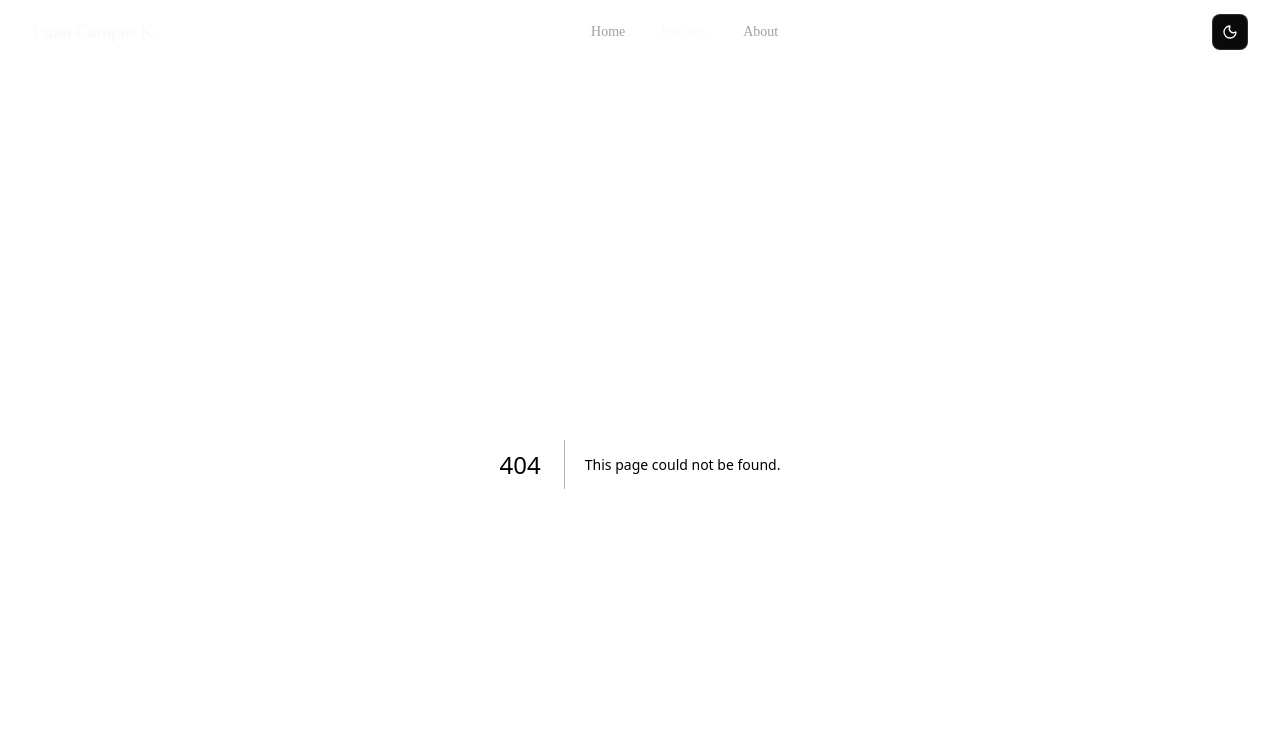
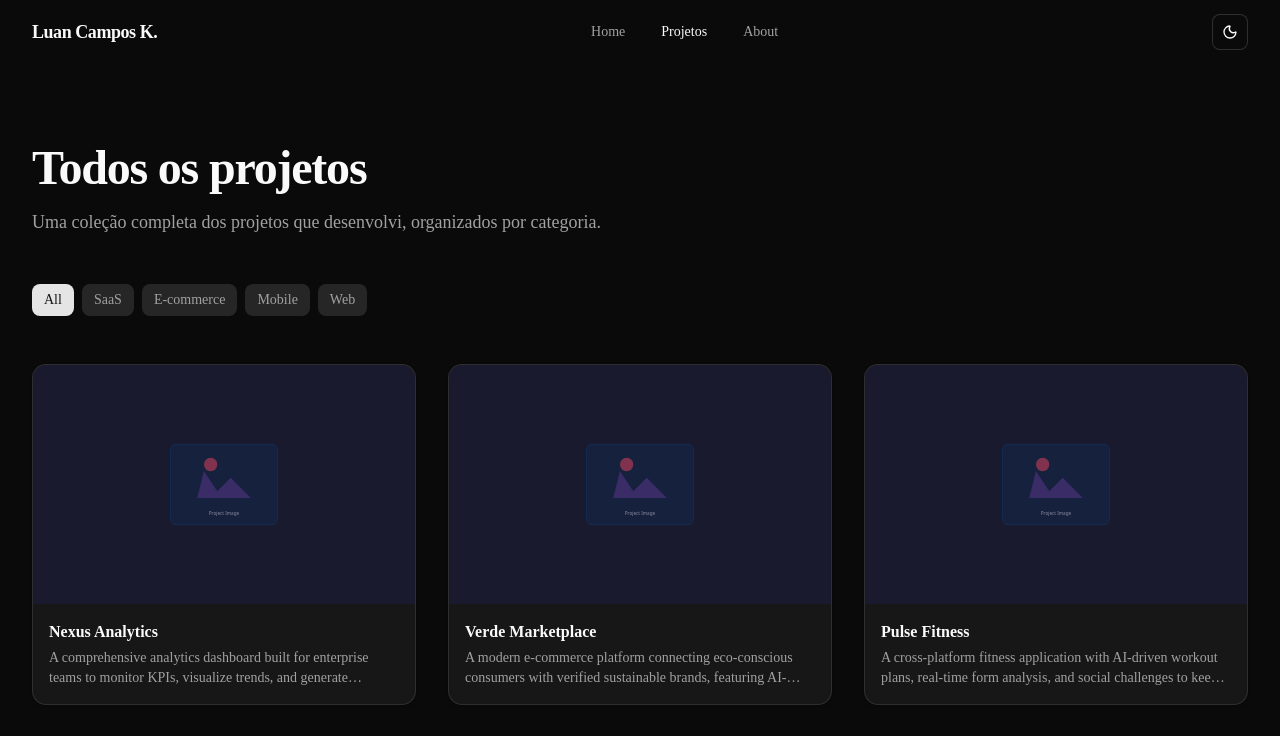
Before and after one commit to luancamposck/portfolio, a Next.js app: page /projects in a window 1280 px wide. Before the commit this address had no page. Shown: the top 736 px of the page. Built offline with nearby package versions, Linux system fonts and the light colour scheme.

Commit message:
feat: US-022 - Projects listing page with filters

```diff
--- /dev/null
+++ b/src/app/projects/page.tsx
@@ -0,0 +1,26 @@
+import type { Metadata } from "next"
+import { TextReveal } from "@/shared/components/creative/text-reveal"
+import { SectionWrapper } from "@/shared/components/layout/section-wrapper"
+import { ProjectsListing } from "@/shared/components/sections/projects/projects-listing"
+
+export const metadata: Metadata = {
+	title: "Projetos",
+	description: "Explore meu portfólio de projetos — aplicações web, SaaS, e-commerce e mobile desenvolvidas com tecnologias modernas."
+}
+
+export default function ProjectsPage() {
+	return (
+		<SectionWrapper className="py-20">
+			<div className="mx-auto max-w-7xl px-4 sm:px-6 lg:px-8">
+				<h1 className="text-4xl font-bold tracking-tight sm:text-5xl">
+					<TextReveal text="Todos os projetos" />
+				</h1>
+				<p className="mt-4 max-w-2xl text-lg text-muted-foreground">Uma coleção completa dos projetos que desenvolvi, organizados por categoria.</p>
+
+				<div className="mt-12">
+					<ProjectsListing />
+				</div>
+			</div>
+		</SectionWrapper>
+	)
+}
--- /dev/null
+++ b/src/shared/components/sections/projects/projects-listing.tsx
@@ -0,0 +1,51 @@
+"use client"
+
+import { AnimatePresence, motion, useReducedMotion } from "motion/react"
+import { useState } from "react"
+import { getAllCategories, getProjectsByCategory } from "@/data/projects"
+import { ProjectCard } from "@/shared/components/creative/project-card"
+import { cn } from "@/shared/lib/utils"
+
+export function ProjectsListing() {
+	const [activeCategory, setActiveCategory] = useState("All")
+	const shouldReduceMotion = useReducedMotion()
+	const categories = getAllCategories()
+	const filteredProjects = getProjectsByCategory(activeCategory)
+
+	return (
+		<>
+			<div className="flex flex-wrap gap-2">
+				{categories.map((category) => (
+					<button
+						key={category}
+						type="button"
+						onClick={() => setActiveCategory(category)}
+						className={cn(
+							"inline-flex items-center justify-center rounded-md px-3 py-1.5 text-sm font-medium transition-colors outline-none focus-visible:ring-3 focus-visible:ring-ring/50",
+							activeCategory === category ? "bg-primary text-primary-foreground" : "bg-muted text-muted-foreground hover:bg-accent hover:text-accent-foreground"
+						)}
+					>
+						{category}
+					</button>
+				))}
+			</div>
+
+			<div className="mt-12 grid gap-8 sm:grid-cols-2 lg:grid-cols-3">
+				<AnimatePresence mode="popLayout">
+					{filteredProjects.map((project, i) => (
+						<motion.div
+							key={project.slug}
+							layout={!shouldReduceMotion}
+							initial={shouldReduceMotion ? undefined : { opacity: 0, y: 30 }}
+							animate={shouldReduceMotion ? undefined : { opacity: 1, y: 0 }}
+							exit={shouldReduceMotion ? undefined : { opacity: 0, scale: 0.95 }}
+							transition={{ duration: 0.4, delay: i * 0.08, ease: "easeOut" }}
+						>
+							<ProjectCard project={project} />
+						</motion.div>
+					))}
+				</AnimatePresence>
+			</div>
+		</>
+	)
+}
```
